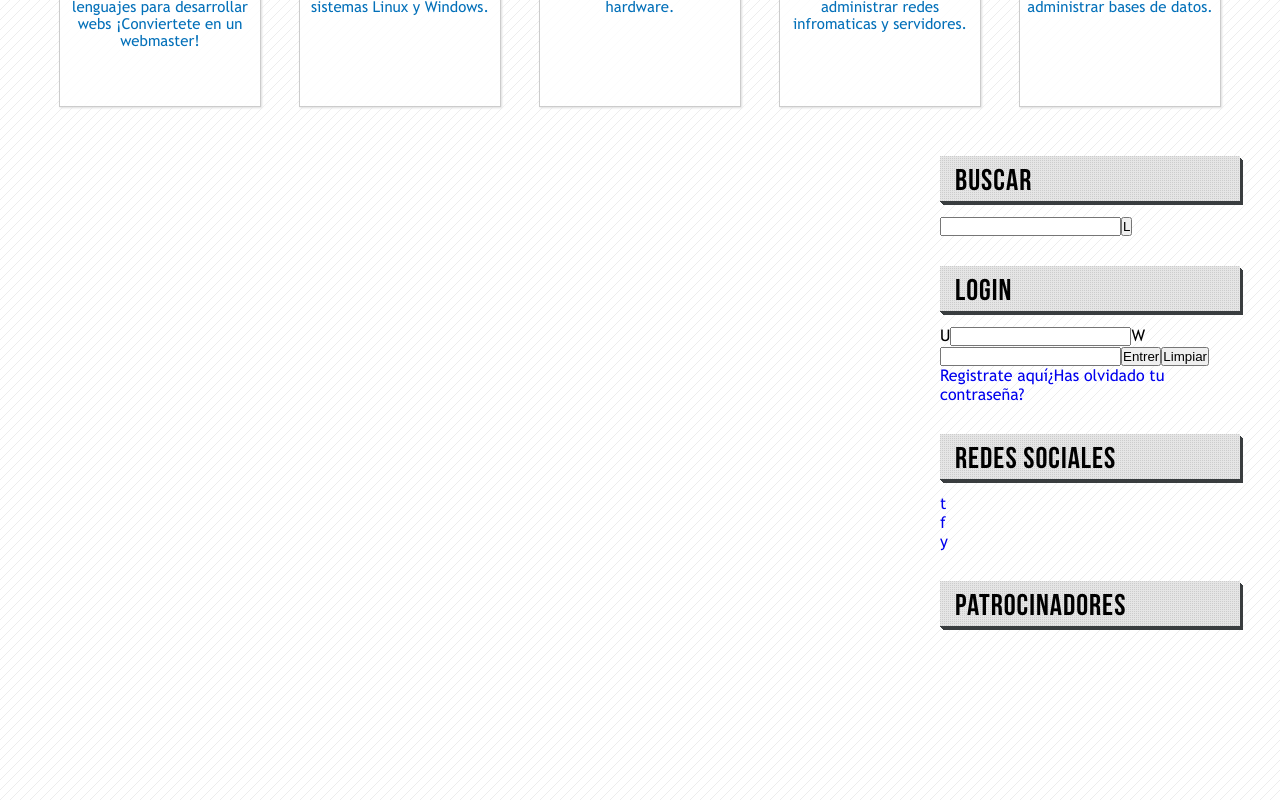
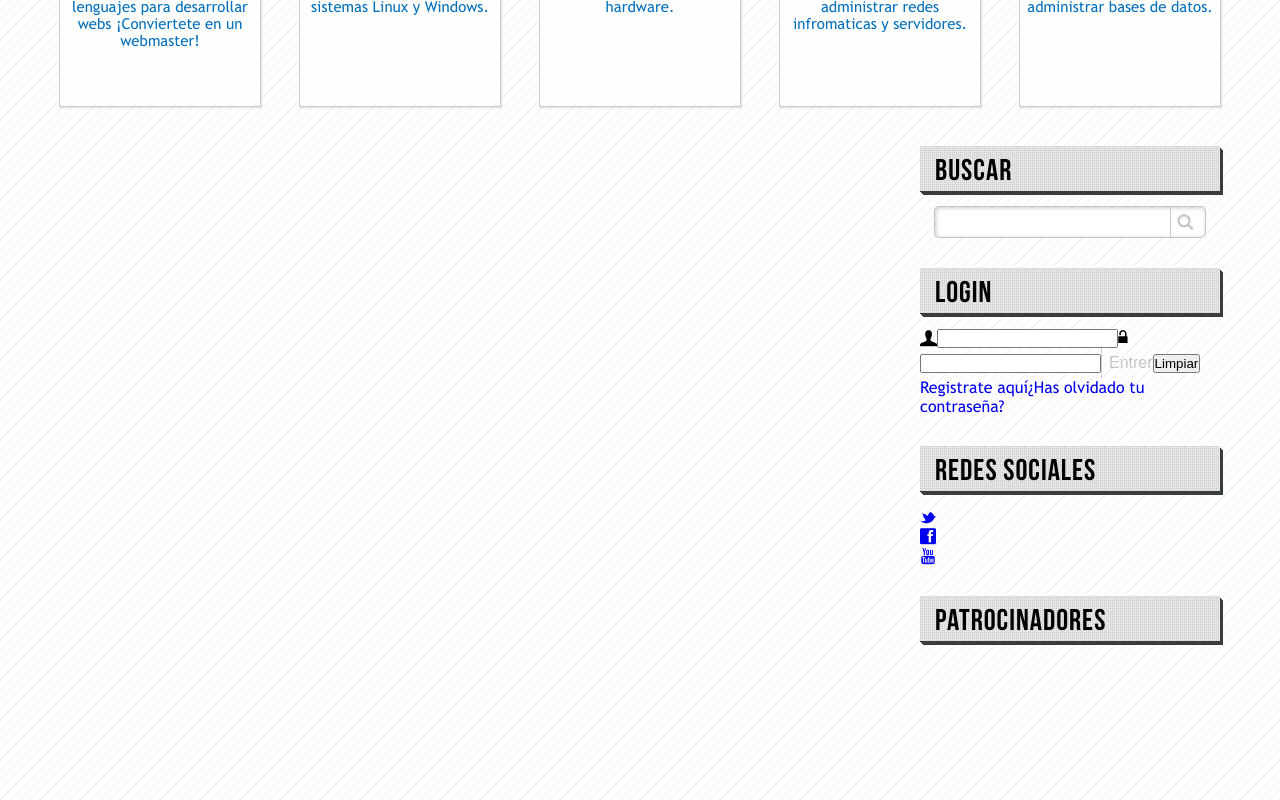
Before and after one commit to Melanialassia/Master-CSS-Responsive, a React (Vite) app: page / in a window 1280 px wide. Shown: the part 480-1280 px from the top of the page. Built offline with nearby package versions, Linux system fonts and the light colour scheme.

Commit message:
search bar

```diff
--- a/src/App.jsx
+++ b/src/App.jsx
@@ -89,19 +89,26 @@
 
         {/* <!-- Inicio barra lateral --> */}
         <aside className={style.lateral}>
+
           <h3> BUSCAR</h3>
           <div className={style.search}>
-            <form action="">
+            <form>
               <input type="text" />
-              <input type="button" value="L" />
+              <input type="button" value="L" className={style.gear} />
             </form>
           </div>
+
           <h3>LOGIN</h3>
           <div>
-            <form action="">
-              <label id="user"> U</label>
+            <form>
+              <label id="user" className={style.gear}>
+                {" "}
+                U
+              </label>
               <input type="email" />
-              <label id="password">W</label>
+              <label id="password" className={style.gear}>
+                w
+              </label>
               <input type="password" />
               <input type="submit" value="Entrer" />
               <input type="reset" value="Limpiar" />
@@ -109,20 +116,29 @@
               <a href="#">¿Has olvidado tu contraseña?</a>
             </form>
           </div>
+
           <h3>REDES SOCIALES</h3>
           <div className={style.social}>
             <div className={style.twitter}>
-              <a href="#">t</a>
+              <a href="#" className={style.gear}>
+                t
+              </a>
             </div>
             <div className={style.facebook}>
-              <a href="#">f</a>
+              <a href="#" className={style.gear}>
+                f
+              </a>
             </div>
             <div className={style.youtube}>
-              <a href="#">y</a>
+              <a href="#" className={style.gear}>
+                y
+              </a>
             </div>
           </div>
+
           <h3>PATROCINADORES</h3>
           <div className={style.sponsors}></div>
+
         </aside>
         {/* <!-- Fin barra lateral --> */}
       </section>
--- a/src/App.module.css
+++ b/src/App.module.css
@@ -169,6 +169,7 @@
 
 .lateral {
   width: 300px;
+  margin: 20px;
   min-height: 1200px;
   font-family: "TrebuchetMS";
   float: right;
@@ -188,5 +189,46 @@
   letter-spacing: 1px;
   padding-left: 15px;
   margin-top: 30px;
-  margin-bottom: 15px ;
+  margin-bottom: 15px;
 }
+
+.lateral h3:first-child {
+  margin-top: 0px;
+}
+
+.search {
+  width: 90%;
+  height: 30px;
+  margin: 10px auto;
+  background-color: white;
+  border-radius: 5px;
+  border: 1px solid rgba(128, 128, 128, 0.467);
+  box-shadow: 1px 1px 4px #ccc inset;
+}
+
+.lateral input[type="text"] {
+  width: 85%;
+  height: 15px;
+  border: none;
+  padding-left: 5px;
+  border-radius: 5px;
+  background-color: transparent;
+  color: #ccc;
+  transition: all 300ms;
+}
+
+.lateral input[type="text"]:focus {
+  color: #555;
+}
+
+.lateral input[type="button"],
+.lateral input[type="submit"] {
+  height: 30px;
+  cursor: pointer;
+  font-size: 16px;
+  background-color: transparent;
+  border: none;
+  border-left: 1px solid #ccc;
+  color: #5555;
+  padding-left: 7px;
+}
```
